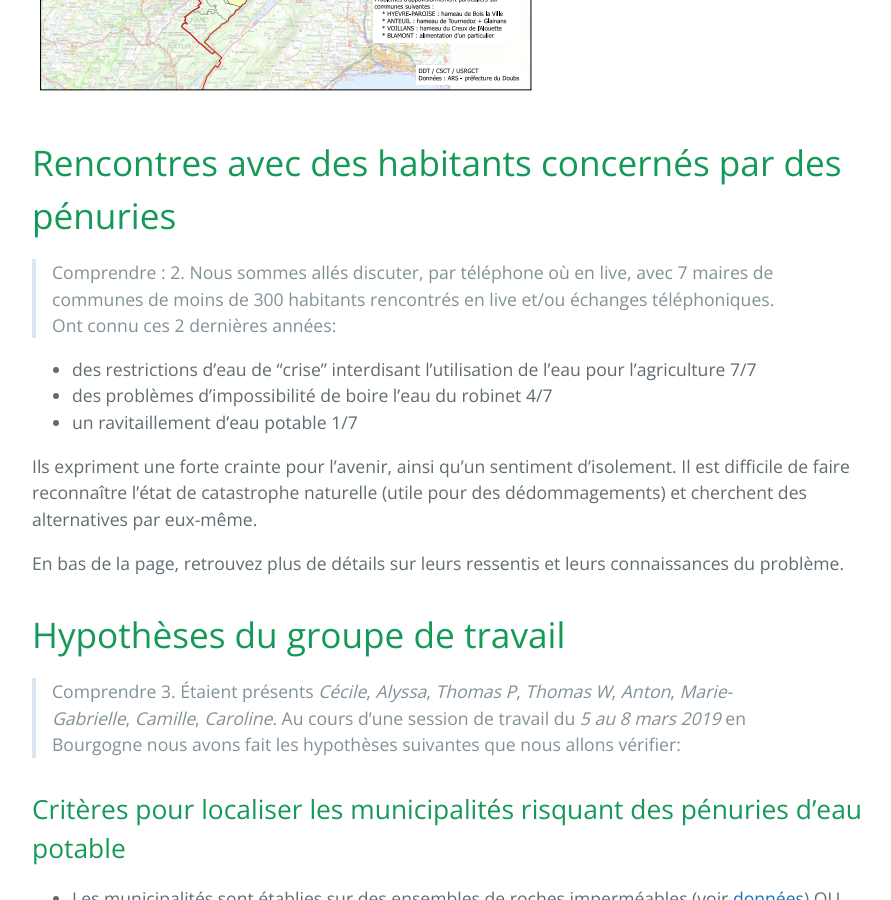
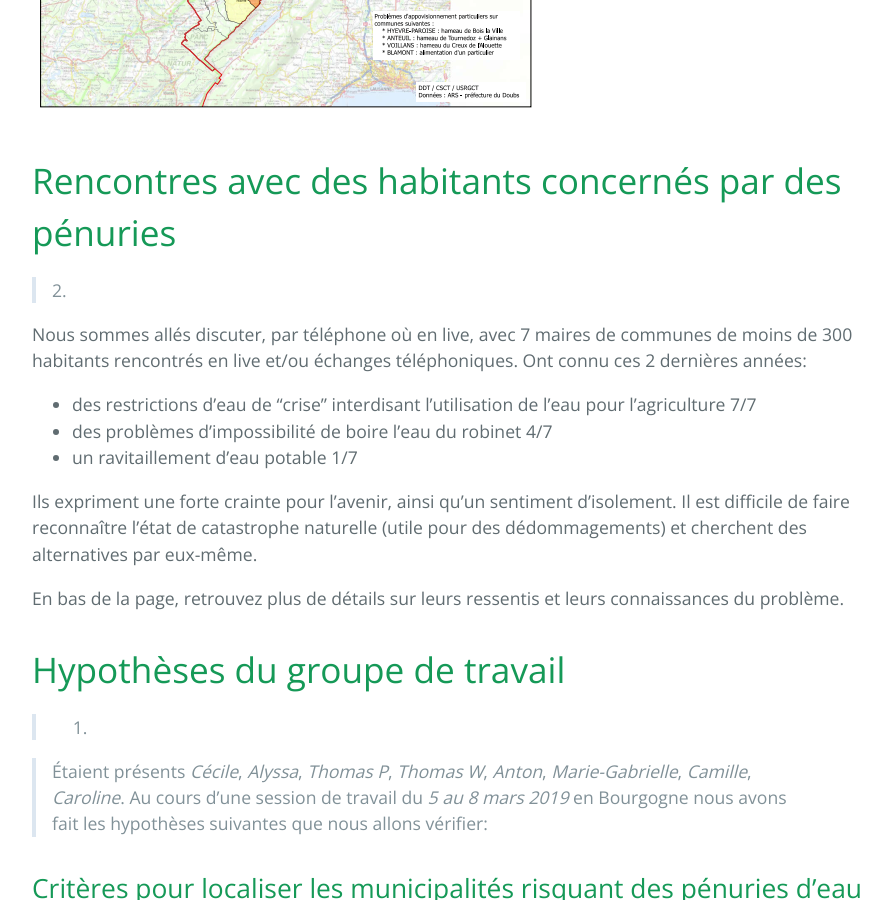
Before and after one commit to secheresses/Ancien-site, a Jekyll site: the page built from pages/risques-penurie-eau.md, in a window 1280 px wide and 900 px high, scrolled down 1455 px. Shown: the whole window, without its empty margins (192-1083 px from the left). Built offline with Jekyll 4.4.1, drawn with Linux system fonts in a browser that asks for light colours; some of the changed text lies outside the part shown.

Commit message:
rerecommmit

```diff
--- a/pages/risques-penurie-eau.md
+++ b/pages/risques-penurie-eau.md
@@ -8,8 +8,9 @@ permalink: /risques-penurie-eau
 Nous sommes à l'étape "Comprendre" de notre [méthode d'investigation](../methode). Nous vérifions nos hypothèses auprès d'experts du domaine (4.).
 >*Camille* a obtenu l'accord d'un *climatologue du GIEC* pour répondre à nos questions. *Thomas W* part se former dans le Jura avec un docteur en hydrogéologie le 8 et 9 avril 2019.
 
-# Quel est le problème ?
-> Comprendre : 1.
+# Des pénuries d'eau portable ?
+> 1.
+
 En explorant les cartes climatiques, *Thomas W* a eu un doûte sur notre sécurité en eau potable. La carte des ravitaillements par citerne en eau potable des municipalités du *Doubs* (qui est habituellement perçue comme une zone avec des pluies importantes) l'a ensuite frappé :
 
 Plus de 10% des communes du territoire du *Doubs* (massif du *Jura*) ont vécu des ravitaillements en eau potable par citerne ou des raccordements.
@@ -17,7 +18,8 @@ Plus de 10% des communes du territoire du *Doubs* (massif du *Jura*) ont vécu d
 ![Pénuries dans le Doubs](../pages/images/cartepenuries.png)
 
 # Rencontres avec des habitants concernés par des pénuries
-> Comprendre : 2.
+> 2.
+
 Nous sommes allés discuter, par téléphone où en live, avec 7 maires de communes de moins de 300 habitants rencontrés en live et/ou échanges téléphoniques. Ont connu ces 2 dernières années:
 
 - des restrictions d'eau de "crise” interdisant l’utilisation de l’eau pour l’agriculture  7/7
@@ -29,7 +31,8 @@ Ils expriment une forte crainte pour l'avenir, ainsi qu'un sentiment d'isolement
 En bas de la page, retrouvez plus de détails sur leurs ressentis et leurs connaissances du problème.
 
 # Hypothèses du groupe de travail
->Comprendre 3.
+> 3.
+
 >Étaient présents *Cécile*, *Alyssa*, *Thomas P*, *Thomas W*, *Anton*, *Marie-Gabrielle*, *Camille*, *Caroline*.
 Au cours d'une session de travail du *5 au 8 mars 2019* en Bourgogne nous avons fait les hypothèses suivantes que nous allons vérifier:
 
```
